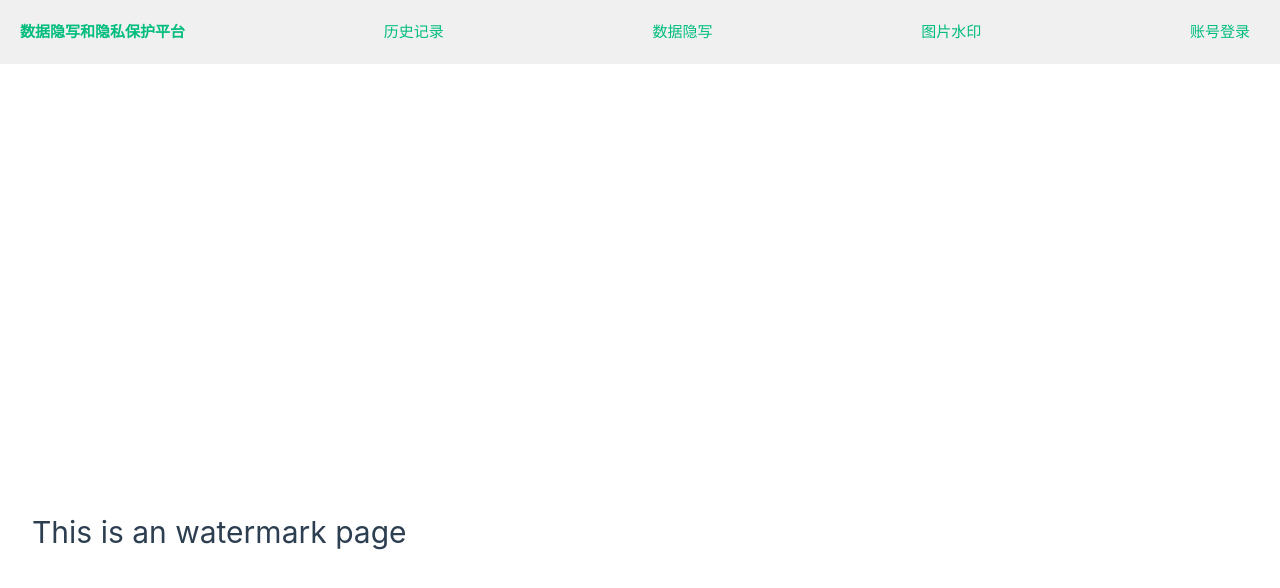
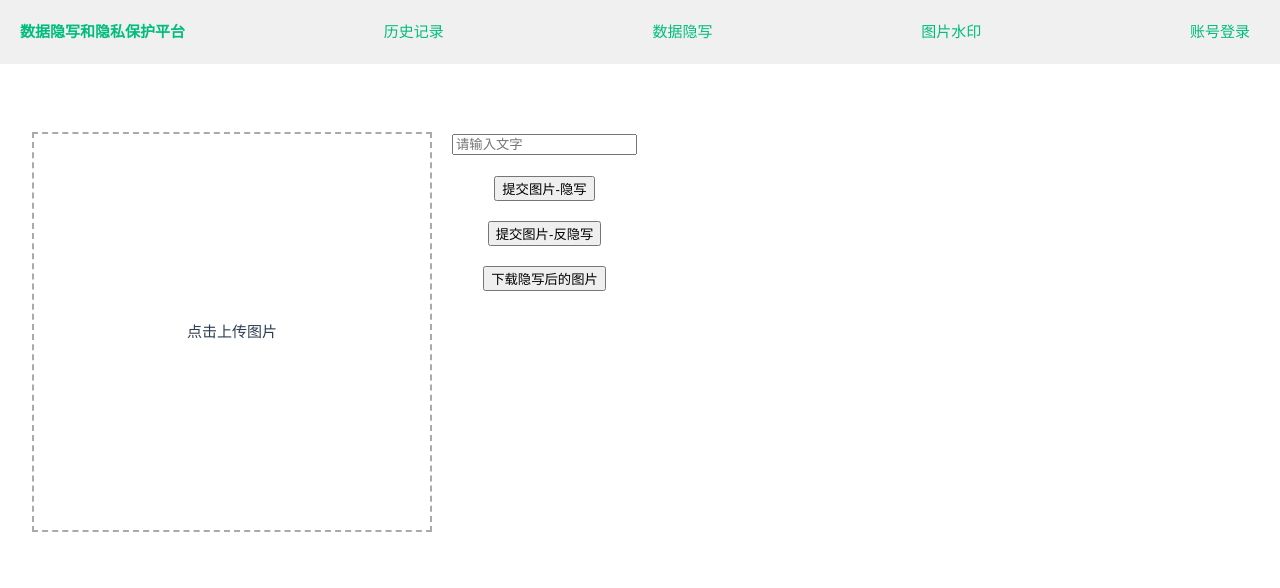
Before and after one commit to ysyszheng/Watermark, a Vue app in the folder web/: page /watermark in a window 1280 px wide. Shown: the top 588 px of the page. Built offline with nearby package versions, Linux system fonts and the light colour scheme.

Commit message:
feat: stegan add propressed image

```diff
--- a/web/src/views/SteganographyView.vue
+++ b/web/src/views/SteganographyView.vue
@@ -11,9 +11,6 @@
       <div class="input-wrapper">
         <input type="text" v-model="textInput" placeholder="请输入文字">
       </div>
-      <!-- <div class="button-wrapper">
-        <button @click="generateImage">生成带有文字的图片</button>
-      </div> -->
       <div class="button-wrapper">
         <button @click="SubmitImage">提交图片-隐写</button>
       </div>
@@ -25,6 +22,9 @@
         <button @click="DownloadImage">下载隐写后的图片</button>
       </div>
     </div>
+  </div>
+  <div v-if="showSteganImg">
+    <img :src="steganImg" alt="steganImg" class="image"/>
   </div>
 </template>
 
@@ -38,7 +38,9 @@ export default {
       uploadedImageFile: null,
       textInput: '',
       showUnsteganText: false, // 控制是否显示反隐写文字内容
-      unsteganText: '' // 反隐写的文字内容
+      unsteganText: '', // 反隐写的文字内容
+      showSteganImg: false, // 控制是否显示隐写后的图片
+      steganImg: '', // 隐写后的图片
     };
   },
   methods: {
@@ -53,9 +55,6 @@ export default {
     openFileUpload() {
       this.$refs.fileInput.click();
     },
-    // generateImage() {
-    //   // 生成带有文字的图片的逻辑
-    // },
     SubmitImage() {
       // 上传图片及要隐写的文字
       // console.log(this.textInput)
@@ -95,6 +94,8 @@ export default {
           console.log(error)
         });
 
+      this.showSteganImg = true;
+      this.steganImg = "http://localhost:8000/media/" + sessionStorage.getItem("stegan_photo");
     },
     SubmitProcessedImage() {
       // 上传要反隐写的图片
--- a/web/src/views/WatermarkView.vue
+++ b/web/src/views/WatermarkView.vue
@@ -1,15 +1,206 @@
 <template>
-  <div class="about">
-    <h1>This is an watermark page</h1>
+  <div class="upload-container">
+    <div class="upload-box">
+      <input type="file" accept="image/*" ref="fileInput" style="display: none;" id="upload_img" @change="handleFileUpload">
+      <div class="upload-button" @click="openFileUpload">
+        <span v-if="!uploadedImageURL">点击上传图片</span>
+        <img :src="uploadedImageURL" v-else>
+      </div>
+    </div>
+    <div class="input-section">
+      <div class="input-wrapper">
+        <input type="text" v-model="textInput" placeholder="请输入文字">
+      </div>
+      <div class="button-wrapper">
+        <button @click="SubmitImage">提交图片-隐写</button>
+      </div>
+      <div class="button-wrapper">
+        <button @click="SubmitProcessedImage">提交图片-反隐写</button>
+        <div v-if="showUnsteganText">{{ unsteganText }}</div>
+      </div>
+      <div class="button-wrapper">
+        <button @click="DownloadImage">下载隐写后的图片</button>
+      </div>
+    </div>
+  </div>
+  <div v-if="showSteganImg">
+    <img :src="steganImg" alt="steganImg" class="image"/>
   </div>
 </template>
 
+<script>
+import axios from 'axios';
+
+export default {
+  data() {
+    return {
+      uploadedImageURL: null,
+      uploadedImageFile: null,
+      textInput: '',
+      showUnsteganText: false, // 控制是否显示反隐写文字内容
+      unsteganText: '', // 反隐写的文字内容
+      showSteganImg: false, // 控制是否显示隐写后的图片
+      steganImg: '', // 隐写后的图片
+    };
+  },
+  methods: {
+    handleFileUpload(event) {
+      const file = event.target.files[0];
+      if (file) {
+        this.uploadedImageURL = URL.createObjectURL(file);
+        this.uploadedImageFile = file;
+        // console.log(this.uploadedImage)
+      }
+    },
+    openFileUpload() {
+      this.$refs.fileInput.click();
+    },
+    SubmitImage() {
+      // 上传图片及要隐写的文字
+      // console.log(this.textInput)
+      // console.log(this.uploadedImageFile)
+
+      var text = this.textInput;
+      if (text == '') {
+        alert("请输入要隐写的文字！");
+        return;
+      }
+      var file = this.uploadedImageFile;
+      var formData = new FormData()
+      console.log("uploadImage_stegan:")
+
+      var jaccount = sessionStorage.getItem("jaccount");
+
+      formData.append("jaccount", jaccount);
+      formData.append("upload_file", file);
+      formData.append("text", text);
+
+      axios
+        .post("http://localhost:8000/index/stegan/", formData)
+        .then(function (response)
+        {
+          // 处理返回的图片格式并展示
+            console.log(response.data["key"]);
+            if (response.data["key"] == 1) {
+              console.log("Stegan成功！");
+              console.log(response.data['stegan_photo'])
+              sessionStorage.setItem("stegan_photo", response.data['stegan_photo']);
+            }
+            if (response.data["key"] == 0) {
+              console.log("Stegan失败！");
+            }
+        })
+        .catch(function (error){
+          console.log(error)
+        });
+
+      this.showSteganImg = true;
+      this.steganImg = "http://localhost:8000/media/" + sessionStorage.getItem("stegan_photo");
+    },
+    SubmitProcessedImage() {
+      // 上传要反隐写的图片
+      // console.log(this.textInput)
+      // console.log(this.uploadedImageFile)
+      var file = this.uploadedImageFile;
+      var formData = new FormData()
+      console.log("uploadImage_unstegan:")
+
+      var jaccount = sessionStorage.getItem("jaccount");
+
+      formData.append("jaccount", jaccount);
+      formData.append("upload_file", file);
+
+      axios
+        .post("http://localhost:8000/index/unstegan/", formData)
+        .then(response => {
+          if (response.data["key"] == 1) {
+            console.log("Unstegan成功！");
+            console.log(response.data['unstegan_text']);
+            this.unsteganText = response.data['unstegan_text']; // 将反隐写的文字内容赋值给变量
+            this.showUnsteganText = true; // 反隐写成功后设置为true
+            sessionStorage.setItem("unstegan_text", response.data['unstegan_text']);
+          }
+          if (response.data["key"] == 0) {
+            console.log("Unstegan失败！");
+          }
+        })
+        .catch(error => {
+          console.log(error);
+        });
+    },
+    DownloadImage() {
+      var stegan_photo = sessionStorage.getItem("stegan_photo");
+      console.log("stegan_photo:");
+      console.log(stegan_photo);
+
+      // 拼接完整的图片URL
+      var imageUrl = "http://localhost:8000/media/" + stegan_photo;
+
+      // 发送GET请求获取图片数据
+      axios.get(imageUrl, { responseType: 'blob' })
+        .then(response => {
+          // 创建一个下载链接
+          var url = window.URL.createObjectURL(new Blob([response.data]));
+
+          // 创建一个隐藏的下载链接，并模拟点击下载
+          var link = document.createElement('a');
+          link.href = url;
+          link.setAttribute('download', stegan_photo);
+          link.style.display = 'none';
+          document.body.appendChild(link);
+          link.click();
+
+          // 清理下载链接
+          document.body.removeChild(link);
+        })
+        .catch(error => {
+          console.error("下载图片失败:", error);
+        });
+    }
+  }
+};
+</script>
+
 <style>
-@media (min-width: 1024px) {
-  .about {
-    min-height: 100vh;
-    display: flex;
-    align-items: center;
-  }
+.upload-container {
+  display: flex;
+  align-items: flex-start;
+}
+
+.upload-box {
+  width: 400px;
+  height: 400px;
+  border: 2px dashed #aaa;
+  display: flex;
+  justify-content: center;
+  align-items: center;
+  cursor: pointer;
+}
+
+.upload-button {
+  display: flex;
+  flex-direction: column;
+  align-items: center;
+}
+
+.upload-button img {
+  max-width: 100%;
+  max-height: 100%;
+}
+
+.input-section {
+  margin-left: 20px;
+  display: flex;
+  flex-direction: column;
+}
+
+.input-wrapper {
+  margin-bottom: 10px;
+}
+
+.button-wrapper {
+  display: flex;
+  justify-content: center;
+  margin: 10px;
 }
 </style>
```
